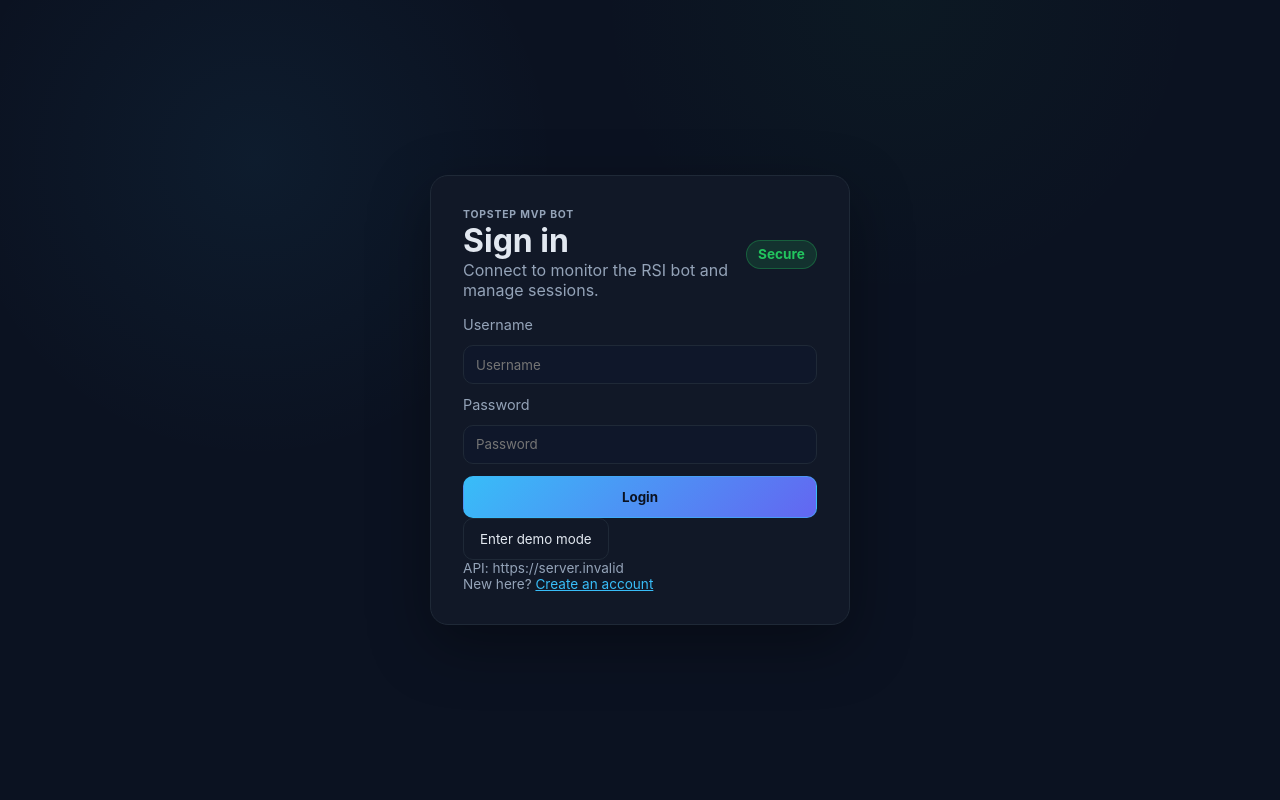
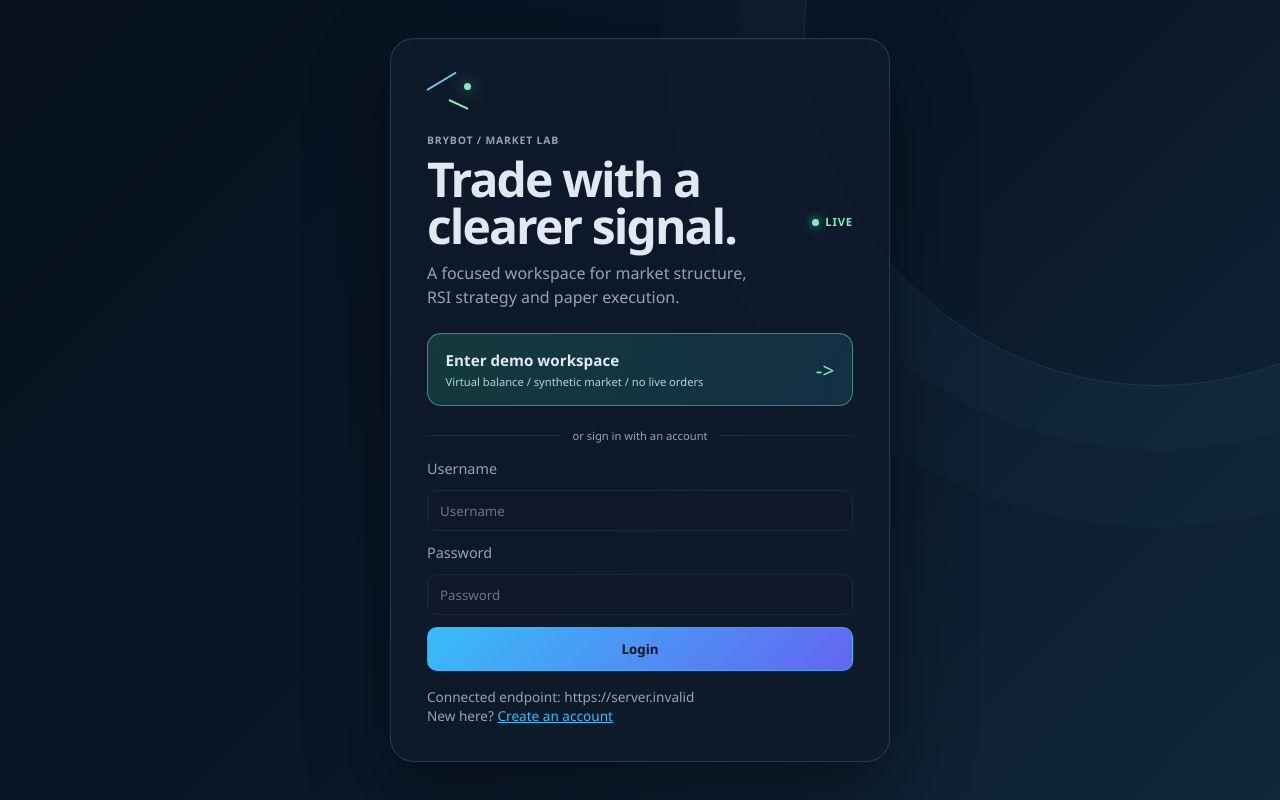
Before and after one commit to ExpertosTI/brybot, a React (Vite) app in the folder frontend/: page / in a window 1280 px wide. Built offline with nearby package versions, Linux system fonts and the light colour scheme; no server answers.

Commit message:
fix: stabilize demo login and refresh auth screen

```diff
--- a/frontend/src/pages/Login.tsx
+++ b/frontend/src/pages/Login.tsx
@@ -1,5 +1,6 @@
 import { Link, useLocation, useNavigate } from 'react-router-dom';
 import { useState } from 'react';
+import axios from 'axios';
 import { api, API_BASE_URL } from '../api';
 
 function Login() {
@@ -37,7 +38,8 @@ function Login() {
       navigate('/dashboard', { replace: true });
     } catch (err) {
       console.error('Login failed', err);
-      setError('Login failed. Please check your username and password.');
+      const detail = axios.isAxiosError(err) ? err.response?.data?.detail : undefined;
+      setError(detail || 'Login failed. Please check your username and password.');
     } finally {
       setIsLoading(false);
     }
@@ -57,7 +59,8 @@ function Login() {
       navigate('/dashboard', { replace: true });
     } catch (err) {
       console.error('Demo login failed', err);
-      setError('Demo mode is temporarily unavailable.');
+      const detail = axios.isAxiosError(err) ? err.response?.data?.detail : undefined;
+      setError(detail || 'Demo mode is temporarily unavailable.');
     } finally {
       setIsLoading(false);
     }
@@ -66,13 +69,18 @@ function Login() {
   return (
     <div className="auth-shell">
       <div className="login-panel">
+        <div className="login-mark" aria-hidden="true">
+          <span className="login-mark-line" />
+          <span className="login-mark-line login-mark-line-short" />
+          <span className="login-mark-dot" />
+        </div>
         <div className="login-header">
           <div>
-            <p className="eyebrow">TopStep MVP Bot</p>
-            <h1>Sign in</h1>
-            <p className="muted">Connect to monitor the RSI bot and manage sessions.</p>
+            <p className="eyebrow">BRYBOT / MARKET LAB</p>
+            <h1>Trade with a clearer signal.</h1>
+            <p className="muted">A focused workspace for market structure, RSI strategy and paper execution.</p>
           </div>
-          <span className="pill status success">Secure</span>
+          <span className="login-live-dot">Live</span>
         </div>
         {loggedOut && (
           <div className="inline-alert" role="status" aria-live="polite">
@@ -89,6 +97,14 @@ function Login() {
             {error}
           </div>
         )}
+        <button type="button" className="demo-cta" onClick={handleDemoLogin} disabled={isLoading}>
+          <span>
+            <strong>{isLoading ? 'Opening workspace...' : 'Enter demo workspace'}</strong>
+            <small>Virtual balance / synthetic market / no live orders</small>
+          </span>
+          <span className="demo-arrow" aria-hidden="true">-&gt;</span>
+        </button>
+        <div className="login-divider"><span>or sign in with an account</span></div>
         <form onSubmit={handleSubmit} className="login-form">
           <label htmlFor="username">Username</label>
           <input
@@ -116,10 +132,7 @@ function Login() {
             {isLoading ? 'Logging in…' : 'Login'}
           </button>
         </form>
-        <button type="button" className="ghost" onClick={handleDemoLogin} disabled={isLoading}>
-          {isLoading ? 'Opening demo…' : 'Enter demo mode'}
-        </button>
-        <p className="tiny muted">API: {API_BASE_URL}</p>
+        <p className="tiny muted login-api">Connected endpoint: {API_BASE_URL}</p>
         <p className="tiny muted">
           New here? <Link to="/register">Create an account</Link>
         </p>
--- a/frontend/src/styles.css
+++ b/frontend/src/styles.css
@@ -40,7 +40,7 @@ body {
     radial-gradient(circle at 70% 0%, rgba(34, 197, 94, 0.04), transparent 25%),
     var(--bg-main);
   color: var(--text-main);
-  font-family: 'Inter', system-ui, -apple-system, sans-serif;
+  font-family: 'Avenir Next', 'Segoe UI', sans-serif;
   min-height: 100vh;
 }
 
@@ -557,24 +557,174 @@ button:hover {
   display: flex;
   align-items: center;
   justify-content: center;
-  padding: 1.5rem;
+  padding: 2rem;
+  background: linear-gradient(135deg, #07111f 0%, #0a1728 52%, #10283a 100%);
+  position: relative;
+  overflow: hidden;
+}
+
+.auth-shell::before {
+  content: '';
+  position: absolute;
+  width: 55vw;
+  height: 55vw;
+  right: -18vw;
+  top: -25vw;
+  border: 1px solid rgba(102, 211, 255, 0.14);
+  border-radius: 50%;
+  box-shadow: 0 0 0 5vw rgba(102, 211, 255, 0.025), 0 0 0 11vw rgba(102, 211, 255, 0.02);
 }
 
 .login-panel {
-  background: var(--bg-card);
-  border: 1px solid var(--border-subtle);
-  border-radius: 18px;
-  padding: 2rem;
-  box-shadow: var(--shadow);
-  max-width: 420px;
+  background: rgba(15, 27, 43, 0.92);
+  border: 1px solid rgba(148, 209, 235, 0.18);
+  border-radius: 24px;
+  padding: 2.25rem;
+  box-shadow: 0 30px 80px rgba(0, 0, 0, 0.4), inset 0 1px rgba(255, 255, 255, 0.04);
+  max-width: 500px;
   width: 100%;
+  position: relative;
+  z-index: 1;
+}
+
+.login-mark {
+  height: 34px;
+  width: 44px;
+  position: relative;
+  margin-bottom: 1.5rem;
+}
+
+.login-mark-line {
+  position: absolute;
+  width: 34px;
+  height: 2px;
+  left: 0;
+  top: 14px;
+  background: #63d5ff;
+  transform: rotate(-31deg);
+  transform-origin: left center;
+}
+
+.login-mark-line-short {
+  width: 21px;
+  left: 22px;
+  top: 24px;
+  background: #7df0bb;
+  transform: rotate(25deg);
+}
+
+.login-mark-dot {
+  position: absolute;
+  width: 7px;
+  height: 7px;
+  border-radius: 50%;
+  right: 0;
+  top: 8px;
+  background: #7df0bb;
+  box-shadow: 0 0 16px rgba(125, 240, 187, 0.8);
 }
 
 .login-header {
   display: flex;
   align-items: center;
   justify-content: space-between;
-  margin-bottom: 1rem;
+  margin-bottom: 1.5rem;
+  gap: 1rem;
+}
+
+.login-header h1 {
+  max-width: 310px;
+  font-size: clamp(2rem, 5vw, 3rem);
+  line-height: 0.98;
+  letter-spacing: -0.04em;
+  margin: 0.5rem 0 0.75rem;
+}
+
+.login-header .muted {
+  max-width: 340px;
+  line-height: 1.5;
+}
+
+.login-live-dot {
+  color: #7df0bb;
+  font-size: 0.7rem;
+  font-weight: 800;
+  text-transform: uppercase;
+  letter-spacing: 0.08em;
+  white-space: nowrap;
+}
+
+.login-live-dot::before {
+  content: '';
+  display: inline-block;
+  width: 7px;
+  height: 7px;
+  margin-right: 0.4rem;
+  border-radius: 50%;
+  background: #7df0bb;
+  box-shadow: 0 0 10px rgba(125, 240, 187, 0.8);
+}
+
+.demo-cta {
+  width: 100%;
+  display: flex;
+  align-items: center;
+  justify-content: space-between;
+  text-align: left;
+  padding: 1rem 1.1rem;
+  border: 1px solid rgba(125, 240, 187, 0.45);
+  border-radius: 14px;
+  background: linear-gradient(110deg, rgba(45, 190, 141, 0.2), rgba(42, 147, 187, 0.18));
+  color: var(--text-main);
+  cursor: pointer;
+  transition: transform 180ms ease, border-color 180ms ease, background 180ms ease;
+}
+
+.demo-cta:hover {
+  transform: translateY(-2px);
+  border-color: #7df0bb;
+  background: linear-gradient(110deg, rgba(45, 190, 141, 0.3), rgba(42, 147, 187, 0.24));
+}
+
+.demo-cta strong,
+.demo-cta small {
+  display: block;
+}
+
+.demo-cta strong {
+  font-size: 0.95rem;
+}
+
+.demo-cta small {
+  margin-top: 0.25rem;
+  color: #a8d8cf;
+  font-size: 0.7rem;
+}
+
+.demo-arrow {
+  color: #7df0bb;
+  font-size: 1.3rem;
+}
+
+.login-divider {
+  display: flex;
+  align-items: center;
+  gap: 0.75rem;
+  color: var(--text-muted);
+  font-size: 0.7rem;
+  margin: 1.4rem 0 0.25rem;
+}
+
+.login-divider::before,
+.login-divider::after {
+  content: '';
+  height: 1px;
+  flex: 1;
+  background: var(--border-subtle);
+}
+
+.login-api {
+  margin-top: 1rem;
 }
 
 .login-form {
```
Also changed, not shown: 2 other files (tests, documents, lock files or other folders).
